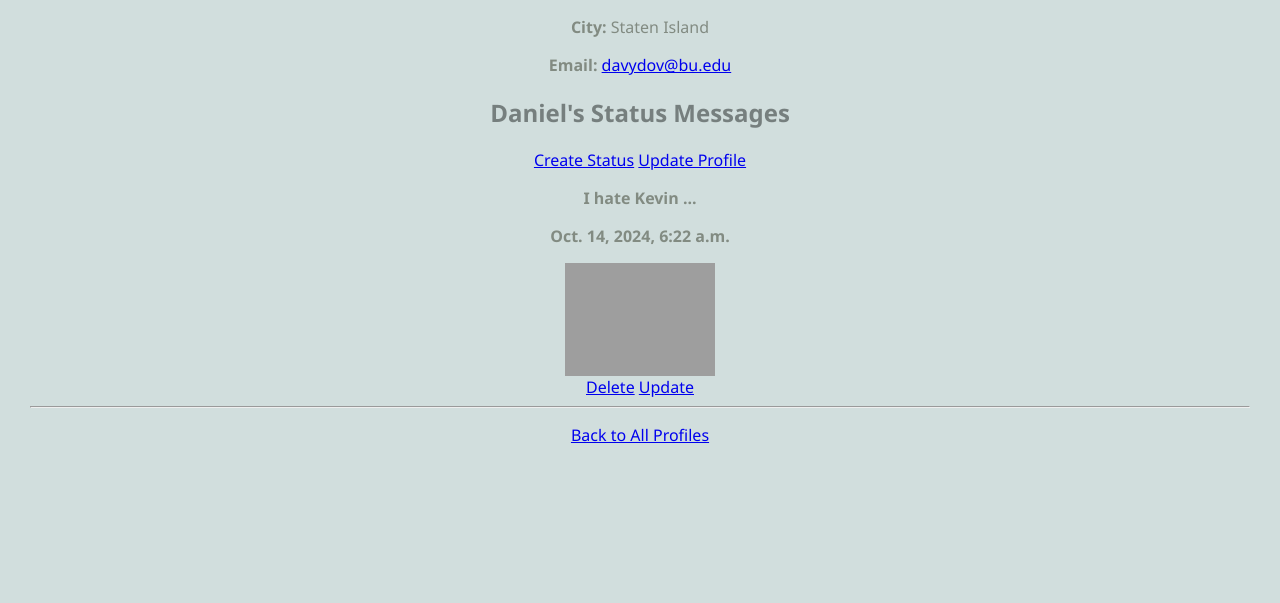
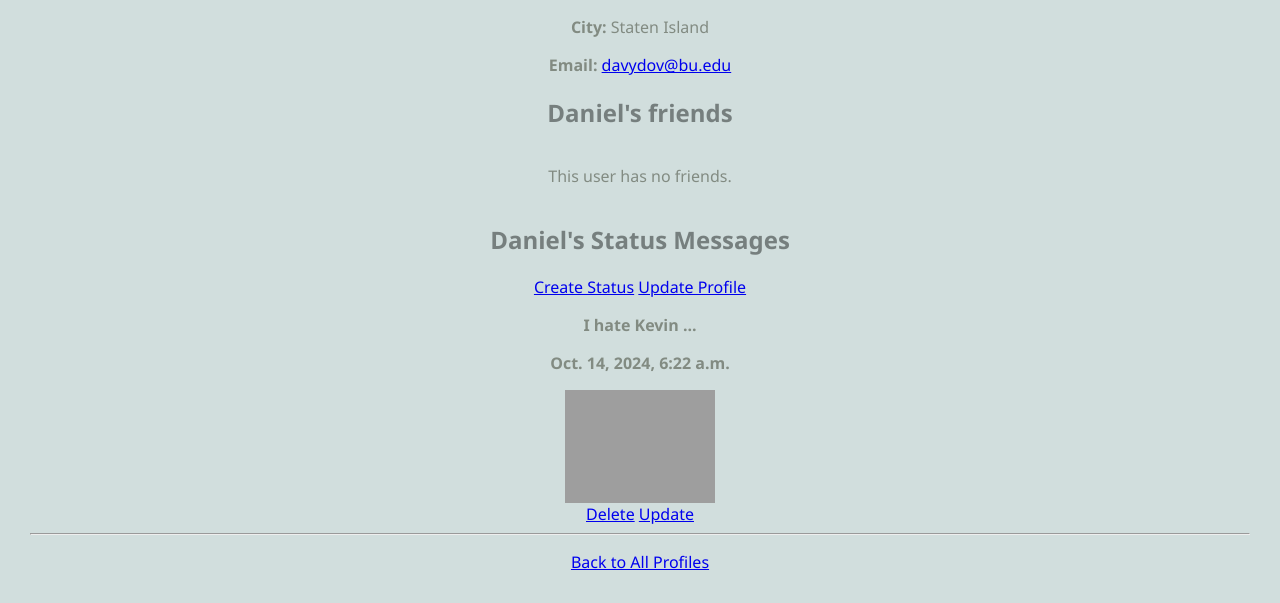
Before and after one commit to KevinTan25/cs412-django, a Django app: page /mini_fb/profile/2/ in a window 1280 px wide. Shown: the part 648-1251 px from the top of the page. Before the commit the page ends 1091 px from the top, so only its background shows below. Run offline with Django 5.2, Linux system fonts and the light colour scheme; data comes from the database, SQL or seed files in the repository; both versions use the stored data as it was after the commit; grey boxes are pictures that could not be loaded.

Commit message:
Defining the Friend Model and Displaying Friends

```diff
--- a/mini_fb/admin.py
+++ b/mini_fb/admin.py
@@ -8,3 +8,4 @@ from .models import *
 admin.site.register(Profile)
 admin.site.register(StatusMessage)
 admin.site.register(Image)
+admin.site.register(Friend)
--- a/mini_fb/models.py
+++ b/mini_fb/models.py
@@ -24,6 +24,14 @@ class Profile(models.Model):
     def get_absolute_url(self):
         return reverse('show_profile', kwargs={'pk': self.kwargs['pk']})
 
+    def get_friends(self):
+        friends_as_profile1 = Friend.objects.filter(profile1=self).values_list('profile2', flat=True)
+        friends_as_profile2 = Friend.objects.filter(profile2=self).values_list('profile1', flat=True)
+
+        # Combine and get the Profile instances
+        friend_ids = list(friends_as_profile1) + list(friends_as_profile2)
+        return Profile.objects.filter(id__in=friend_ids)
+
 class StatusMessage(models.Model):
     timestamp = models.DateTimeField(auto_now=True)
     message = models.TextField()
@@ -49,3 +57,11 @@ class Image(models.Model):
     def __str__(self):
         '''Returns a message about the image'''
         return f"Image for {self.status_message} uploaded on {self.timestamp}"
+
+class Friend(models.Model):
+    profile1 = models.ForeignKey('Profile', related_name='profile1', on_delete=models.CASCADE)
+    profile2 = models.ForeignKey('Profile', related_name='profile2', on_delete=models.CASCADE)
+    timestamp = models.DateTimeField(auto_now=True)
+
+    def __str__(self):
+        return f"{self.profile1.first_name} {self.profile1.last_name} & {self.profile2.first_name} {self.profile2.last_name}"
--- a/mini_fb/templates/mini_fb/show_profile.html
+++ b/mini_fb/templates/mini_fb/show_profile.html
@@ -10,6 +10,23 @@
     <p><strong>City:</strong> {{ profile.city }}</p>
     <p><strong>Email:</strong> <a href="mailto:{{ profile.email }}">{{ profile.email }}</a></p>
   </div>
+
+  <h2>{{ profile.first_name }}'s friends</h2>
+  <div class="friends-container">
+    {% for friend in profile.get_friends %}
+    <div class="friend-card">
+        <a href="{% url 'show_profile' friend.pk %}">
+            <div class="friend-image">
+              <img src="{{ friend.image_url }}" alt="{{ friend.first_name }}">
+            </div>
+            <p>{{ friend.first_name }} {{ friend.last_name }}</p>
+        </a>
+    </div>
+    {% empty %}
+    <p>This user has no friends.</p>
+    {% endfor %}
+  </div>
+
 
   <div class="status-container">
     <h2>{{ profile.first_name }}'s Status Messages</h2>
--- a/static/styles-blog.css
+++ b/static/styles-blog.css
@@ -5,6 +5,30 @@ body {
     background: #d1dedd;
     font-family: 'Segoe UI', Tahoma, Geneva, Verdana, sans-serif;
     text-align: center;
+}
+
+.friends-container {
+    display: flex;
+    flex-wrap: wrap;
+    gap: 20px;
+    justify-content: center;
+    margin-bottom: 20px;
+}
+
+.friend-card {
+    border: 2px solid #4CAF50;
+    border-radius: 8px;
+    width: 160px;
+    text-align: center;
+    padding: 10px;
+    background-color: #fff;
+}
+
+.friend-image img {
+    width: 150px !important;
+    height: 150px !important;
+    object-fit: cover;
+    border-radius: 8px;
 }
 
 .button {
```
Also changed, not shown: db.sqlite3, mini_fb/migrations/0004_friend.py (added).
